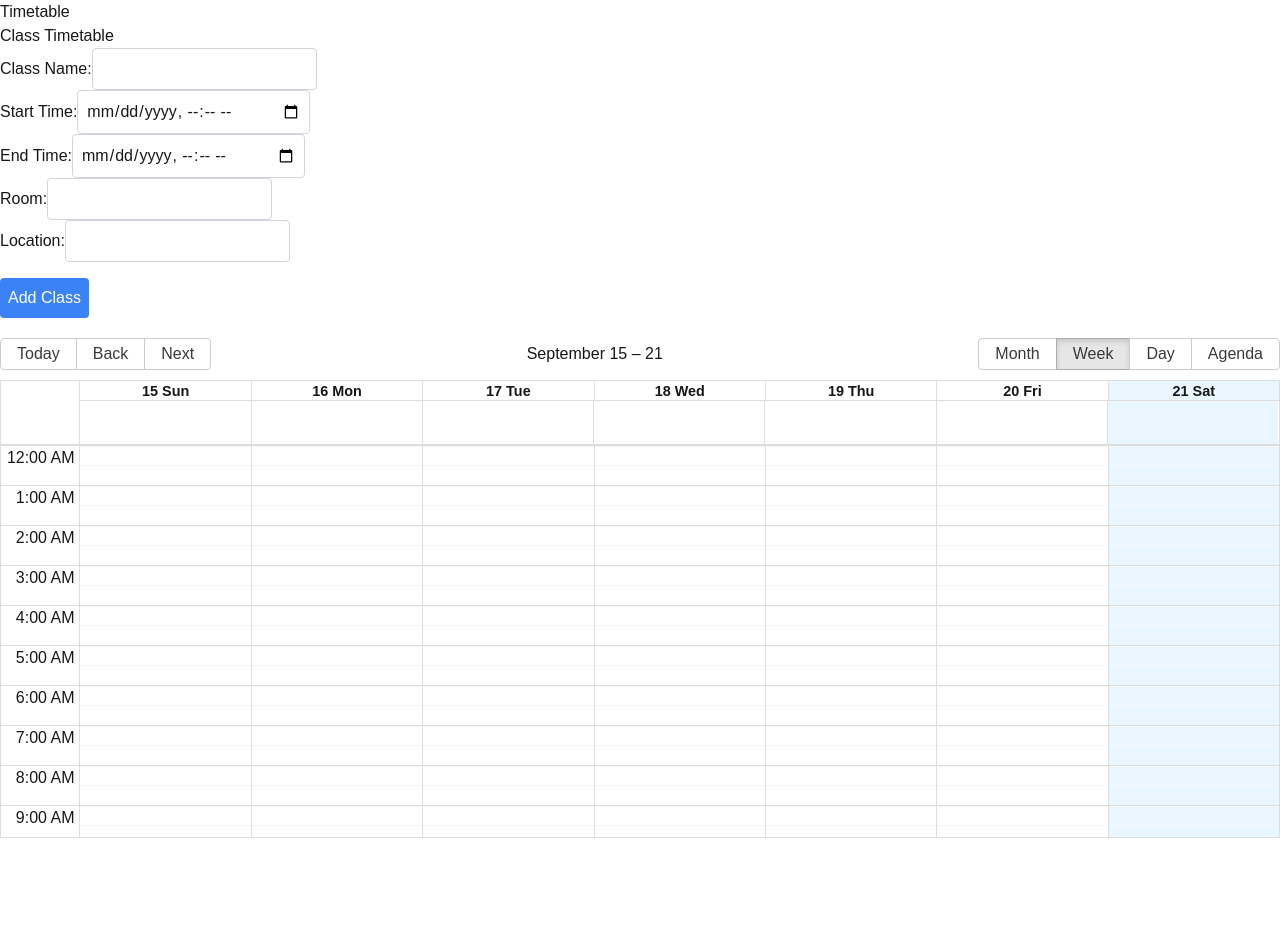
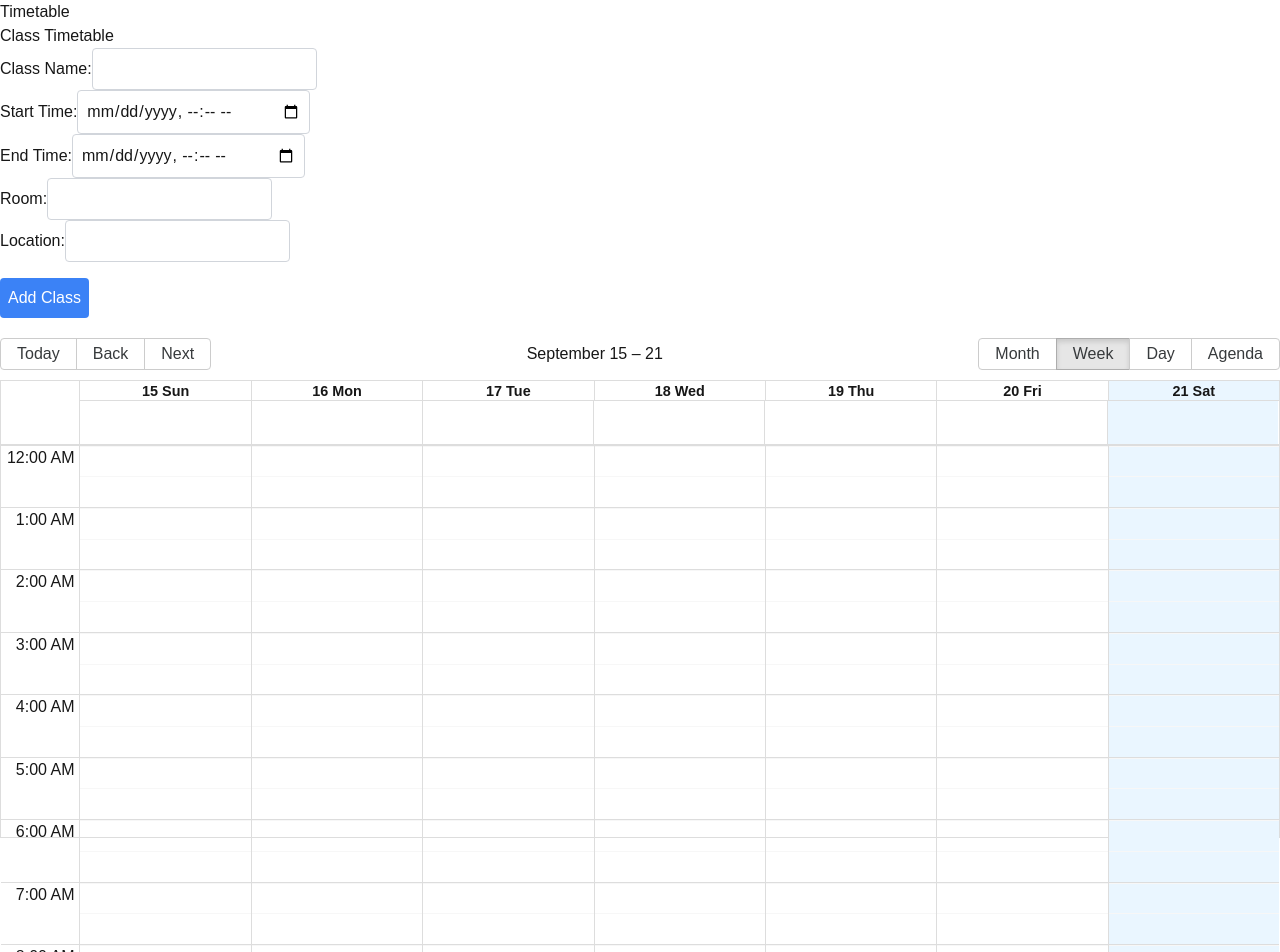
Before and after one commit to richiezbui/RMIT-Hackathon-Rhinos, a Next.js app: page /timetable in a window 1280 px wide. Shown: the top 952 px of the page. Before the commit the page ends 838 px from the top, so only its background shows below. Built offline with nearby package versions, Linux system fonts and the light colour scheme; no server answers; the database is empty.

Commit message:
increase height of fields + add description

```diff
--- /dev/null
+++ b/src/app/timetable/customCalendarStyles.css
@@ -0,0 +1,20 @@
+/* Increase the height of each hour slot */
+.rbc-time-content {
+  min-height: 1500px; /* Change this value to increase/decrease the overall height */
+}
+
+.rbc-time-slot {
+  height: 100px !important; /* Increase the height of each time slot (1 hour) */
+}
+
+/* Optionally, adjust font size and padding for better readability */
+.rbc-event {
+  font-size: 14px;
+  padding: 5px;
+}
+
+/* Adjust the event title spacing */
+.rbc-event-content {
+  white-space: normal;
+  word-wrap: break-word;
+}
--- a/src/app/timetable/timetableClient.tsx
+++ b/src/app/timetable/timetableClient.tsx
@@ -4,6 +4,7 @@ import { useState } from 'react';
 import { Calendar, momentLocalizer, Views } from 'react-big-calendar';
 import 'react-big-calendar/lib/css/react-big-calendar.css';
 import moment from 'moment';
+import './customCalendarStyles.css';  // Import the custom CSS for time slot height adjustments
 
 import { Class } from '@prisma/client';
 
@@ -30,10 +31,11 @@ export default function TimetableClient({ classes }: TimetableClientProps) {
 
   // Map class data to calendar events
   const events = allClasses.map((classItem) => ({
-    title: `${classItem.name} (${classItem.room})`,
+    title: `${classItem.name} (Room: ${classItem.room})`,
     start: new Date(classItem.startTime),
     end: new Date(classItem.endTime),
     location: classItem.locations.map((location) => location.address).join(', '),
+    description: `Room: ${classItem.room}, Address: ${classItem.locations.map((location) => location.address).join(', ')}`,
   }));
 
   // Handle form submission
@@ -146,6 +148,15 @@ export default function TimetableClient({ classes }: TimetableClientProps) {
         onNavigate={(newDate) => setDate(newDate)}
         toolbar={true}
         views={['month', 'week', 'day', 'agenda']}
+        components={{
+          event: ({ event }) => (
+            <span>
+              <strong>{event.title}</strong>
+              <br />
+              {event.description}
+            </span>
+          ),
+        }}
       />
     </div>
   );
```
Lines whose indentation alone changed are shown as unchanged.
